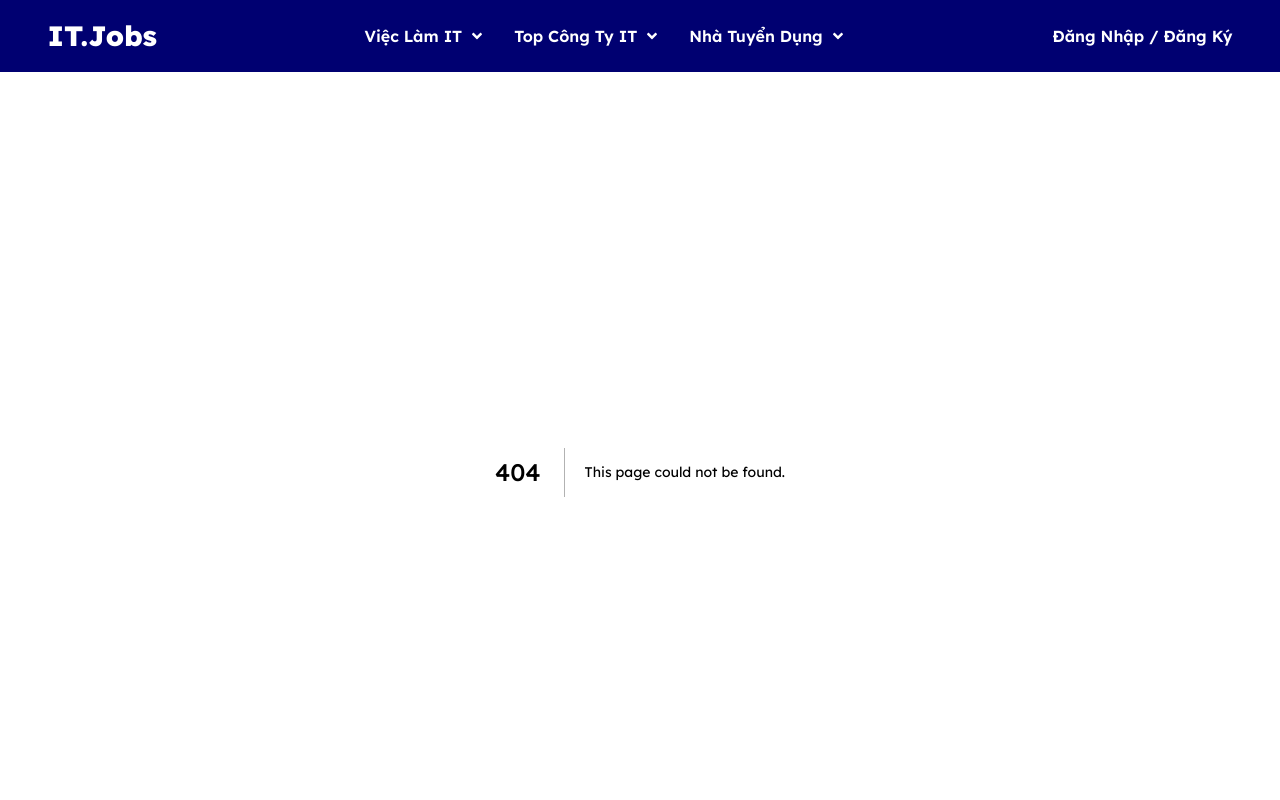
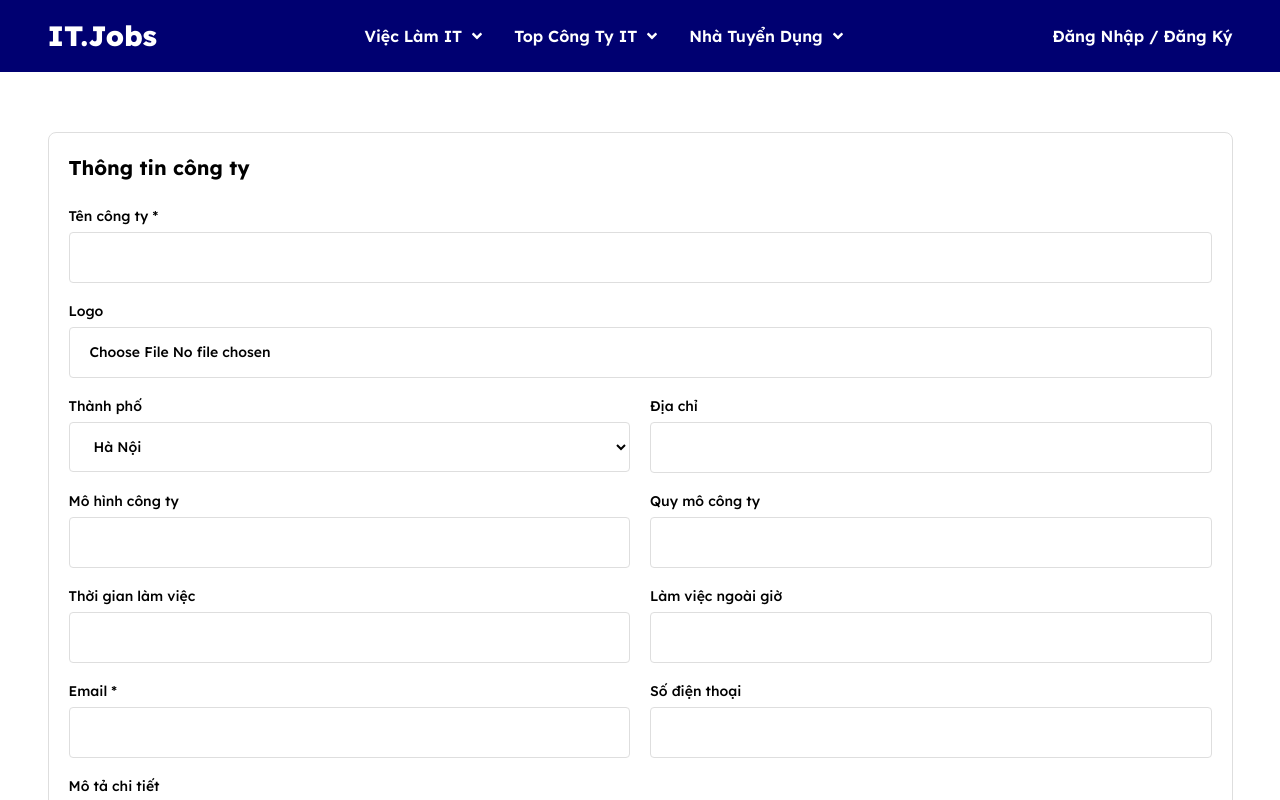
Before and after one commit to trongnp267/project-3, a Next.js app: page /company-manager/profile in a window 1280 px wide. Before the commit this address had no page. Shown: the top 800 px of the page. Built offline with nearby package versions, Linux system fonts and the light colour scheme.

Commit message:
Dựng trang Thông tin công ty

```diff
--- /dev/null
+++ b/src/app/(pages)/company-manager/profile/page.tsx
@@ -0,0 +1,94 @@
+import { Button2 } from "@/app/components/button/Button2";
+import { InputGroup } from "@/app/components/form/InputGroup";
+import { SelectGroup } from "@/app/components/form/SelectGroup";
+import { TextareaGroup } from "@/app/components/form/TextareaGroup";
+
+export default function CompanyProfile() {
+  return (
+    <>
+      <div className="py-[60px]">
+        <div className="contain">
+          <div className="bg-white border border-[#DEDEDE] p-[20px] rounded-[8px]">
+            <h1 className="font-[700] text-black text-[20px] mb-[20px]">
+              Thông tin công ty
+            </h1>
+            <form
+              action=""
+              className="grid sm:grid-cols-2 gap-x-[20px] gap-y-[15px]"
+            >
+              <InputGroup
+                name=""
+                id=""
+                label="Tên công ty *"
+                className="sm:col-span-2"
+              />
+              <InputGroup
+                name=""
+                id=""
+                label="Logo"
+                type="file"
+                className="sm:col-span-2"
+              />
+              <SelectGroup
+                label="Thành phố"
+                name=""
+                id=""
+                options={[
+                  {value: "ha-noi", label: "Hà Nội"},
+                  {value: "hcm", label: "Hồ Chí Minh"},
+                  {value: "da-nang", label: "Đà Nẵng"},
+                ]}
+              />
+              <InputGroup
+                name=""
+                id=""
+                label="Địa chỉ"
+              />
+              <InputGroup
+                name=""
+                id=""
+                label="Mô hình công ty"
+              />
+              <InputGroup
+                name=""
+                id=""
+                label="Quy mô công ty"
+              />
+              <InputGroup
+                name=""
+                id=""
+                label="Thời gian làm việc"
+              />
+              <InputGroup
+                name=""
+                id=""
+                label="Làm việc ngoài giờ"
+              />
+              <InputGroup
+                name=""
+                id=""
+                label="Email *"
+                type="email"
+              />
+              <InputGroup
+                name=""
+                id=""
+                label="Số điện thoại"
+              />
+              <TextareaGroup
+                name=""
+                id=""
+                label="Mô tả chi tiết"
+                className="sm:col-span-2"
+              />
+              <Button2
+                className="sm:col-span-2"
+                label="Cập nhật"
+              />
+            </form>
+          </div>
+        </div>
+      </div>
+    </>
+  )
+}
--- /dev/null
+++ b/src/app/components/button/Button2.tsx
@@ -0,0 +1,15 @@
+export const Button2 = (props: {
+  className?: string,
+  label: string
+}) => {
+  const {className = "", label} = props;
+  return (
+    <>
+      <div className={className}>
+        <button className="w-full max-w-[115px] h-[48px] bg-[#0088FF] rounded-[4px] flex items-center justify-center font-[700] text-[16px] text-white">
+          {label}
+        </button>
+      </div>
+    </>
+  )
+}
--- a/src/app/components/form/InputGroup.tsx
+++ b/src/app/components/form/InputGroup.tsx
@@ -2,12 +2,13 @@ export const InputGroup = (props: {
   type?: string,
   label: string,
   name: string,
-  id: string
+  id: string,
+  className?: string
 }) => {
-  const {type = "text", label, name, id} = props;
+  const {type = "text", label, name, id, className = ""} = props;
   return (
     <>
-      <div>
+      <div className={className}>
         <label htmlFor={id} className="font-[500] text-[14px] text-black">{label}</label>
         <input type={type} className="bg-white border border-[#DEDEDE] rounded-[4px] py-[14px] px-[20px] w-full mt-[5px] font-[500] text-[14px]" name={name} id={id} />
       </div>
--- /dev/null
+++ b/src/app/components/form/SelectGroup.tsx
@@ -0,0 +1,24 @@
+export const SelectGroup = (props: {
+  label: string,
+  name: string,
+  id: string,
+  className?: string
+  options: {
+    value: string,
+    label: string
+  }[]
+}) => {
+  const {label, name, id, className = "", options} = props;
+  return (
+    <>
+      <div className={className}>
+        <label htmlFor={id} className="font-[500] text-[14px] text-black">{label}</label>
+        <select className="bg-white border border-[#DEDEDE] rounded-[4px] py-[14px] px-[20px] w-full mt-[5px] font-[500] text-[14px]" name={name} id={id}>
+          {options.map((item, index) => (
+            <option key={index} value={item.value}>{item.label}</option>
+          ))}
+        </select>
+      </div>
+    </>
+  )
+}
--- /dev/null
+++ b/src/app/components/form/TextareaGroup.tsx
@@ -0,0 +1,16 @@
+export const TextareaGroup = (props: {
+  label: string,
+  name: string,
+  id: string,
+  className?: string
+}) => {
+  const {label, name, id, className = ""} = props;
+  return (
+    <>
+      <div className={className}>
+        <label htmlFor={id} className="font-[500] text-[14px] text-black">{label}</label>
+        <textarea className="bg-white border border-[#DEDEDE] rounded-[4px] py-[14px] px-[20px] w-full mt-[5px] font-[500] text-[14px] h-[350px]" name={name} id={id}></textarea>
+      </div>
+    </>
+  )
+}
```
